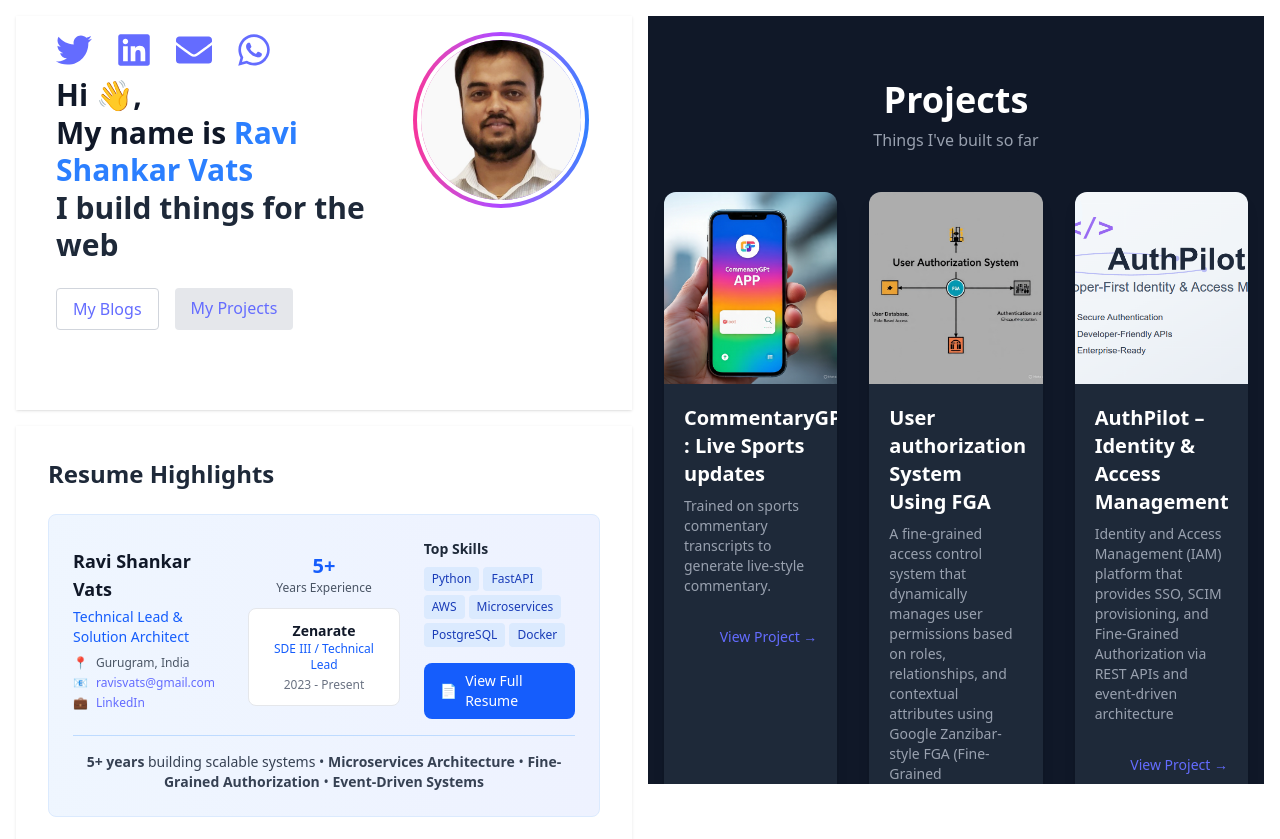
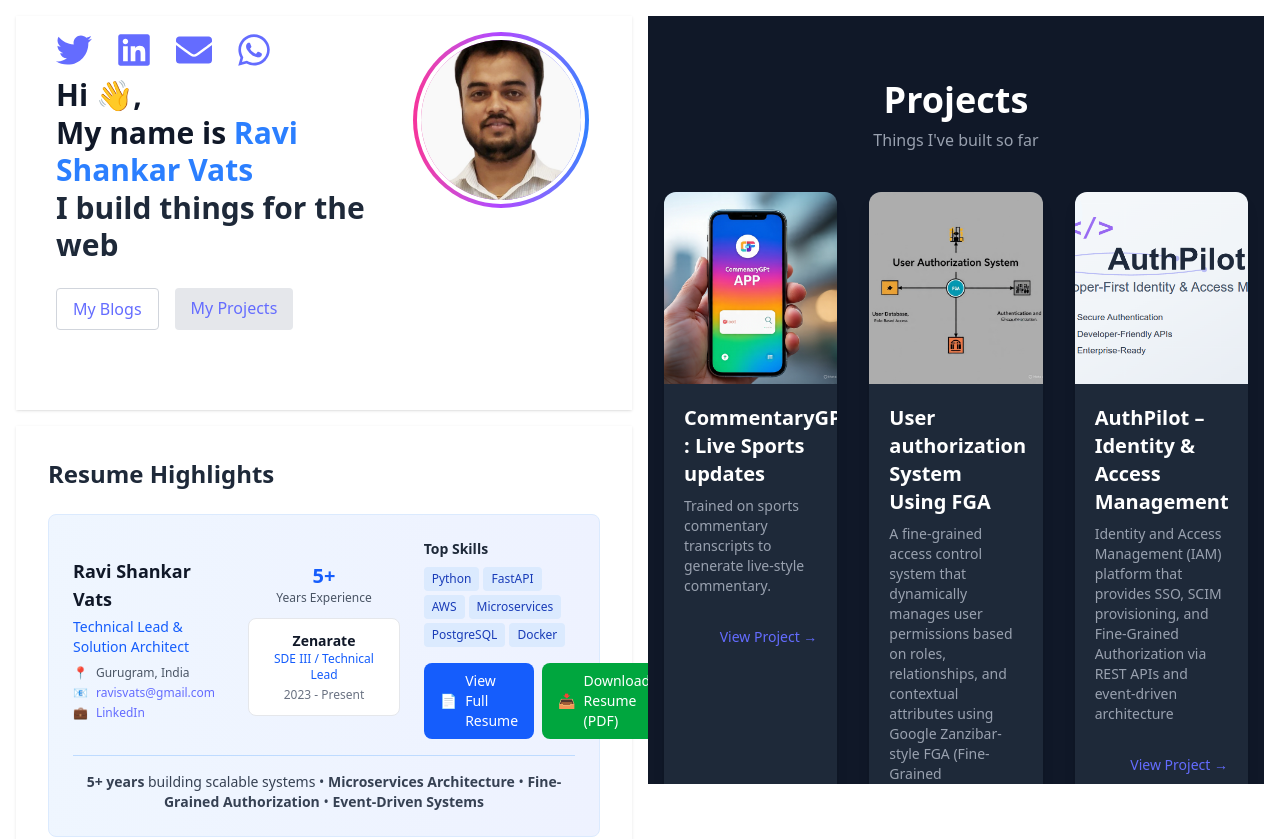
Before and after one commit to ravisvats/resume, a React (Vite) app: page / in a window 1280 px wide. Shown: the top 839 px of the page. Built offline with nearby package versions, Linux system fonts and the light colour scheme.

Commit message:
downloadbale button

```diff
--- a/src/component/homepage/Resume.jsx
+++ b/src/component/homepage/Resume.jsx
@@ -58,6 +58,7 @@ const Resume = () => {
                 ))}
               </div>
 
+              <div className="flex flex-col md:flex-row gap-2 w-full">
                 <Link
                   to="/resume"
                   className="inline-flex items-center gap-2 bg-blue-600 !text-white px-4 py-2 rounded-lg hover:bg-blue-700 transition-colors text-sm font-medium w-full justify-center"
@@ -65,6 +66,15 @@ const Resume = () => {
                   <span>📄</span>
                   View Full Resume
                 </Link>
+                <a
+                  href="/pdfs/resume_ravi_python.pdf"
+                  download
+                  className="inline-flex items-center gap-2 bg-green-600 !text-white px-4 py-2 rounded-lg hover:bg-green-700 transition-colors text-sm font-medium w-full justify-center"
+                >
+                  <span>📥</span>
+                  Download Resume (PDF)
+                </a>
+              </div>
             </div>
           </div>
 
```
Also changed, not shown: 1 other file (tests, documents, lock files or other folders). Lines whose indentation alone changed are shown as unchanged.
